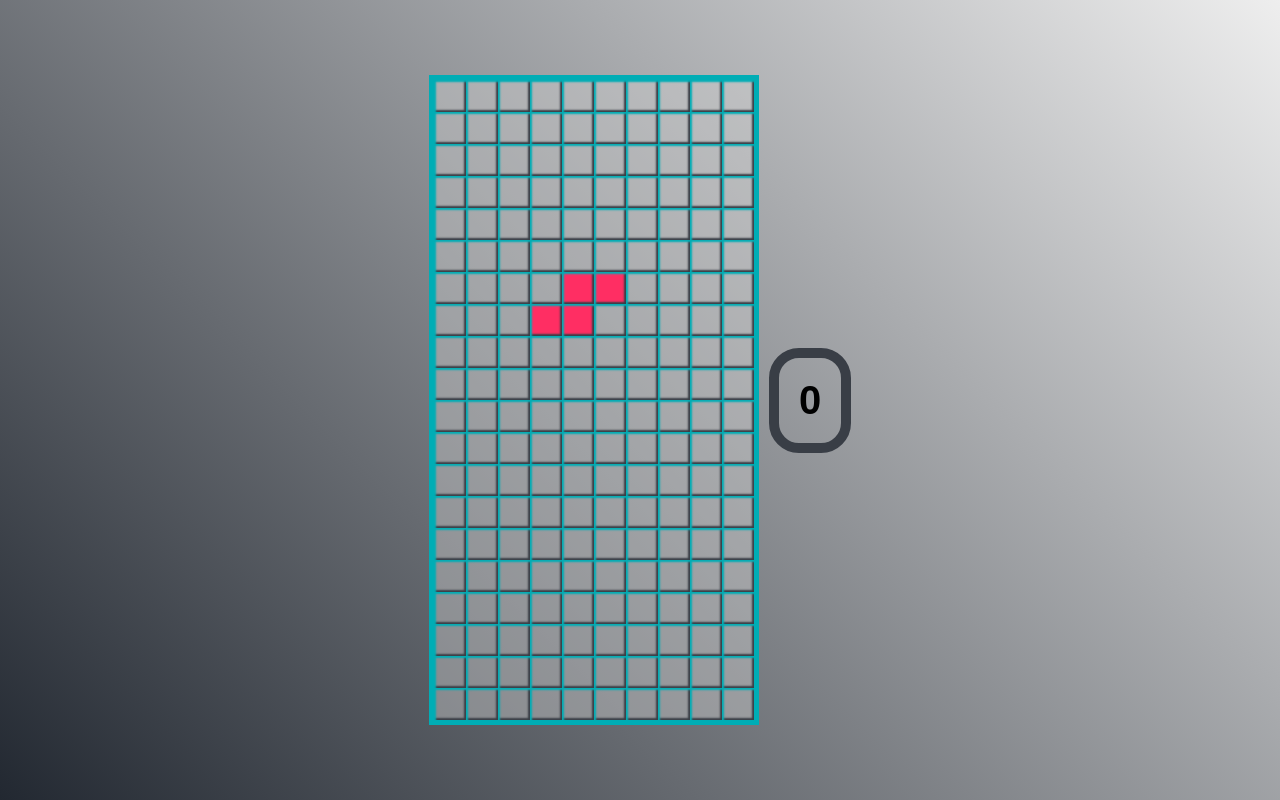
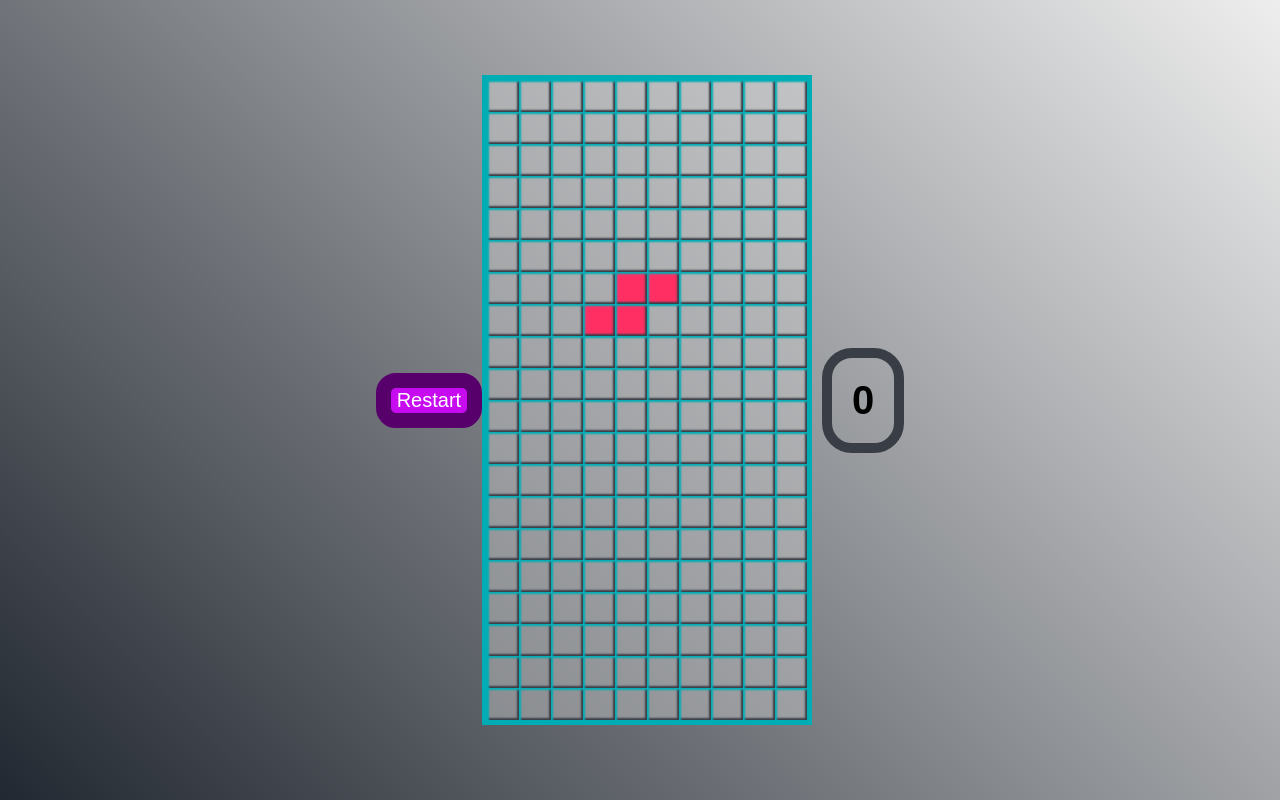
Before and after one commit to IvanBondarenkoIT/marafon-tetris-24.06, a plain HTML site: page index.html in a window 1280 px wide. Drawn offline with Linux system fonts and the light colour scheme.

Commit message:
Restart btn added

```diff
--- a/index.html
+++ b/index.html
@@ -7,7 +7,9 @@
     <link rel="stylesheet" href="style.css">
 </head>
 <body>
-
+    <div>
+        <button class="btn-restart-permanent">Restart</button>
+    </div>
 
     <div class="tetris">
         <!-- <div></div>
@@ -18,9 +20,13 @@
 
     <div class="score">0</div>
 
+
+
     <div class="overlay">
         <button class="btn-restart">Restart</button>
     </div>
+
+
 
     <script src="scripts.js"></script>
 
--- a/scripts.js
+++ b/scripts.js
@@ -8,7 +8,7 @@ let timedId;
 let isGameOver = false;
 let overlay = document.querySelector('.overlay');
 let scoreElement = document.querySelector('.score');
-let btnRestart = document.querySelector('.btn-restart');
+let btnRestart = document.querySelector('.btn-restart,.btn-restart-permanent');
 let score = 0;
 
 
--- a/style.css
+++ b/style.css
@@ -106,3 +106,14 @@ body{
     background: #c60bf0;
     color: #fff;
 }
+
+.btn-restart-permanent{
+    cursor: pointer;
+    width: 100%;
+    height: 100%;
+    font-size: 20px;
+    border-radius: 20px;
+    border: 15px solid #57006b;
+    background: #c60bf0;
+    color: #fff;
+}
```
